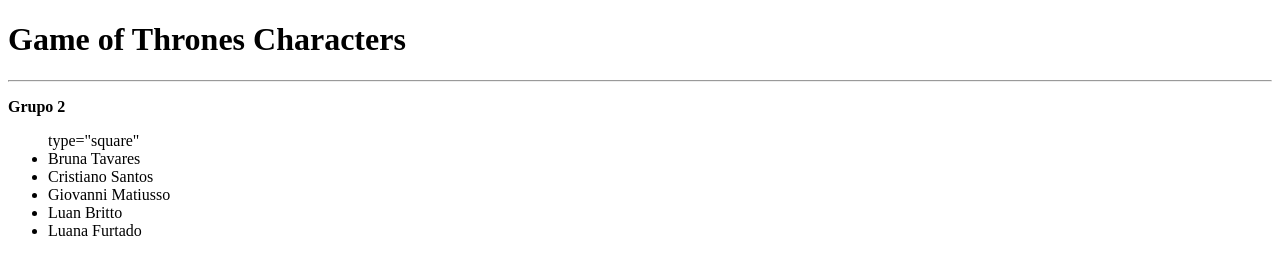
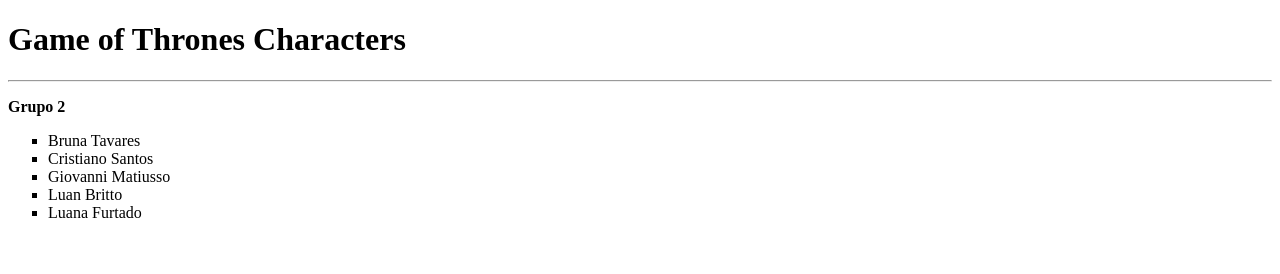
Before and after one commit to lufucadesign/GoTcharacter, a plain HTML site: page index.html in a window 1280 px wide. Drawn offline with Linux system fonts and the light colour scheme.

Commit message:
Update index.html

```diff
--- a/index.html
+++ b/index.html
@@ -12,7 +12,7 @@
   <div>
   <p><b>Grupo 2</b></p>
   <p>
-    <ul>type="square"
+    <ul type="square">
     <li>Bruna Tavares</li>
     <li>Cristiano Santos</li>
     <li>Giovanni Matiusso</li>
```
